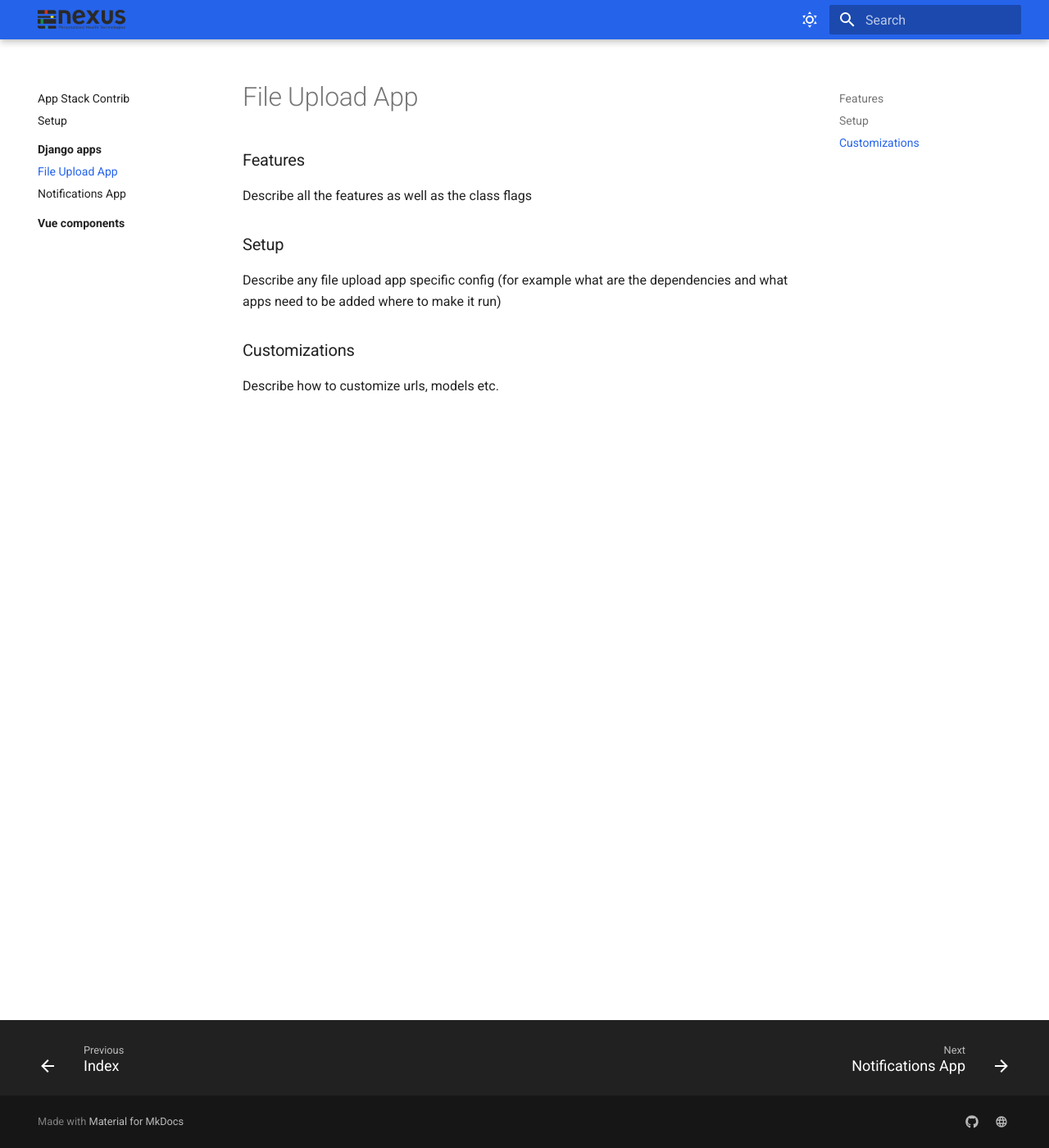
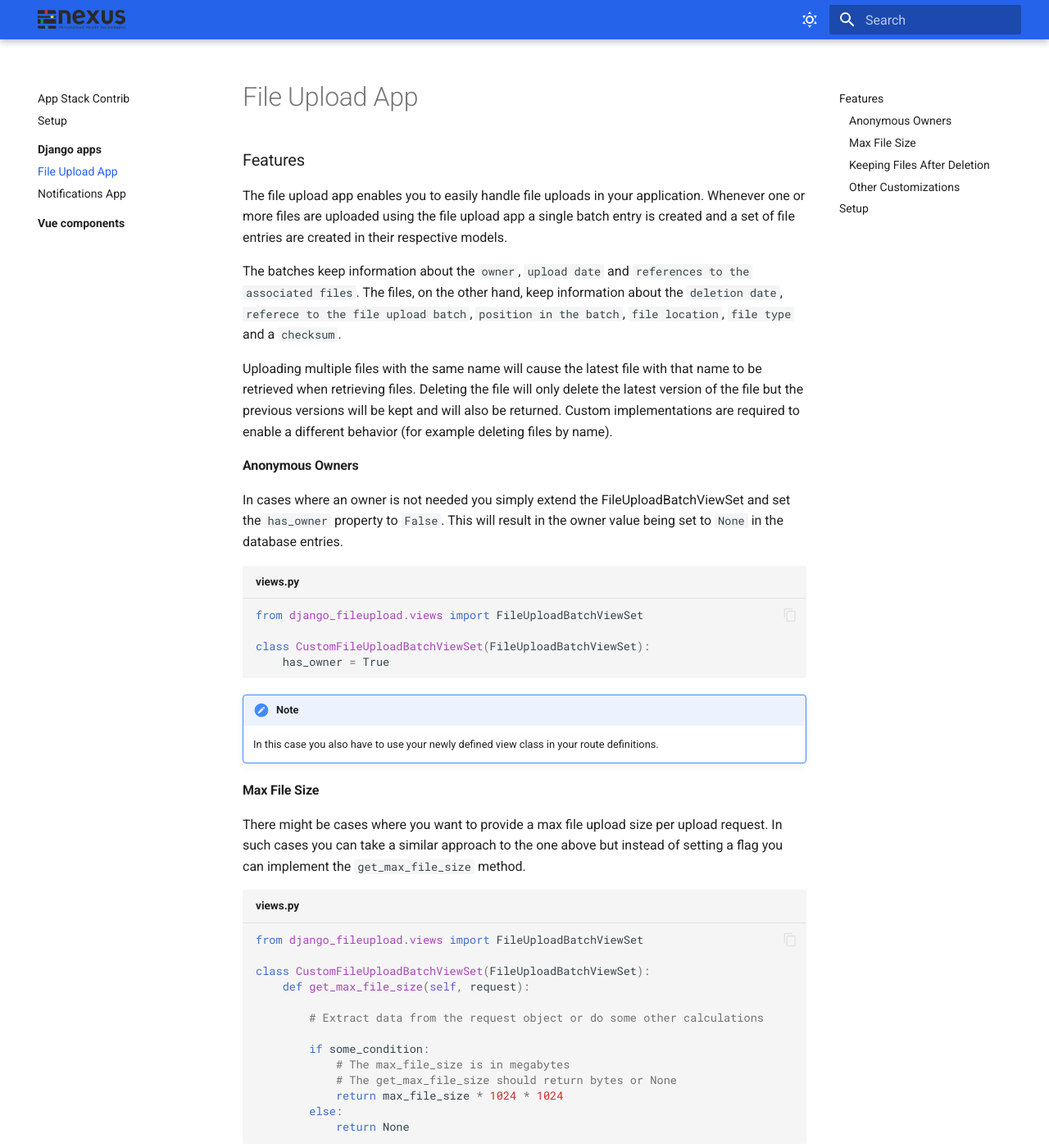
Before and after one commit to ETH-NEXUS/nexus-app-stack-contrib, an MkDocs documentation site: the page built from docs/docs/django_apps/file_upload.md, in a window 1280 px wide and 1400 px high. Shown: the whole window at 82% size. Built offline with MkDocs 1.6.1 and Material for MkDocs 9.7.7, drawn with Linux system fonts in a browser that asks for light colours; some of the changed text lies outside the part shown.

Commit message:
[DOC]: Add documentation on file upload app

````diff
--- a/docs/docs/django_apps/file_upload.md
+++ b/docs/docs/django_apps/file_upload.md
@@ -3,8 +3,99 @@ title: File Upload App
 ---
 
 ### Features
-Describe all the features as well as the class flags
+The file upload app enables you to easily handle file uploads in your application. Whenever one or more files are uploaded using the file upload app a single batch entry is created and a set of file entries are created in their respective models.
+
+The batches keep information about the `owner`, `upload date` and `references to the associated files`. The files, on the other hand, keep information about the `deletion date`, `referece to the file upload batch`, `position in the batch`, `file location`, `file type` and a `checksum`.
+
+Uploading multiple files with the same name will cause the latest file with that name to be retrieved when retrieving files. Deleting the file will only delete the latest version of the file but the previous versions will be kept and will also be returned. Custom implementations are required to enable a different behavior (for example deleting files by name).
+
+#### Anonymous Owners
+In cases where an owner is not needed you simply extend the FileUploadBatchViewSet and set the `has_owner` property to `False`. This will result in the owner value being set to `None` in the database entries.
+
+```python title="views.py"
+from django_fileupload.views import FileUploadBatchViewSet
+
+class CustomFileUploadBatchViewSet(FileUploadBatchViewSet):
+    has_owner = True
+```
+
+!!! note
+
+    In this case you also have to use your newly defined view class in your route definitions.
+
+
+#### Max File Size
+There might be cases where you want to provide a max file upload size per upload request. In such cases you can take a similar approach to the one above but instead of setting a flag you can implement the `get_max_file_size` method.
+
+```python title="views.py"
+from django_fileupload.views import FileUploadBatchViewSet
+
+class CustomFileUploadBatchViewSet(FileUploadBatchViewSet):
+    def get_max_file_size(self, request):
+
+        # Extract data from the request object or do some other calculations
+
+        if some_condition:
+            # The max_file_size is in megabytes
+            # The get_max_file_size should return bytes or None
+            return max_file_size * 1024 * 1024
+        else:
+            return None
+```
+
+!!! warning "Large file protection"
+
+    If a user uploads a very large file, our application may get overwhelmed while checking its size (as it would attempt to load it onto the file system before reading the size). Therefore, we need to introduce additional measures as described below.
+
+Introduce custom file upload handlers by adding them to your `settings.py` using the following snippet:
+
+```python title="settings.py"
+FILE_UPLOAD_HANDLERS = [
+    "django_common.uploadhandlers.HardLimitMemoryFileUploadHandler",
+    "django_common.uploadhandlers.HardLimitTemporaryFileUploadHandler",
+]
+```
+
+Furthermore, you must set the following argument and environment variable in your backend `Dockerfile`:
+
+```dockerfile title="api/Dockerfile"
+ARG HARD_UPLOAD_SIZE_LIMIT=524288000
+ENV DJANGO_HARD_UPLOAD_SIZE_LIMIT $HARD_UPLOAD_SIZE_LIMIT
+```
+This will ensure that there is a global django upper size limit that will prevent users from uploading files larger than it.
+
+#### Keeping Files After Deletion
+To keep files after deletion we must overwrite the method `keep_after_deletion` of the `FileUploadViewSet` class:
+
+```python title="views.py"
+from django_fileupload.views import FileUploadViewSet
+
+class CustomFileUploadViewSet(FileUploadViewSet):
+    def keep_after_deletion(self):
+        return True
+```
+!!! info "Listing only files that are not marked as deleted"
+
+    To retrieve only files that have not been marked as deleted you need to provide custom logic in the list method of the FileUploadViewSet class.
+
+
+#### Other Customizations
+Other methods of the `FileUploadBatchViewSet` class and the `FileUploadViewSet` class may be overwriten or extended in order to provide more custom behavior and also for providing additional metadata.
+
 ### Setup
-Describe any file upload app specific config (for example what are the dependencies and what apps need to be added where to make it run)
-### Customizations
-Describe how to customize urls, models etc.
+1. Add the following two apps under INSTALLED_APPS in settings.py:
+```python
+"django_common",
+"django_fileupload",
+```
+2. The following three packages need to be added to the `requirements.txt` of your django project:
+```text
+-e /nexus-app-stack-contrib/cli/python-utilities
+-e /nexus-app-stack-contrib/api/django-common
+-e /nexus-app-stack-contrib/api/django-fileupload
+```
+3. Make sure to setup the `FileUploadBatchViewSet` and `FileUploadViewSet` class endpoints by importing their routers / urls and defining them in your own routes.
+
+!!! info "Use Swagger"
+
+    To help you with your debugging process and to enable you to better understand what are the available methods and routes use swagger in your project.
````
Also changed, not shown: docs/docs/django_apps/index.md (+5 -1 lines).
